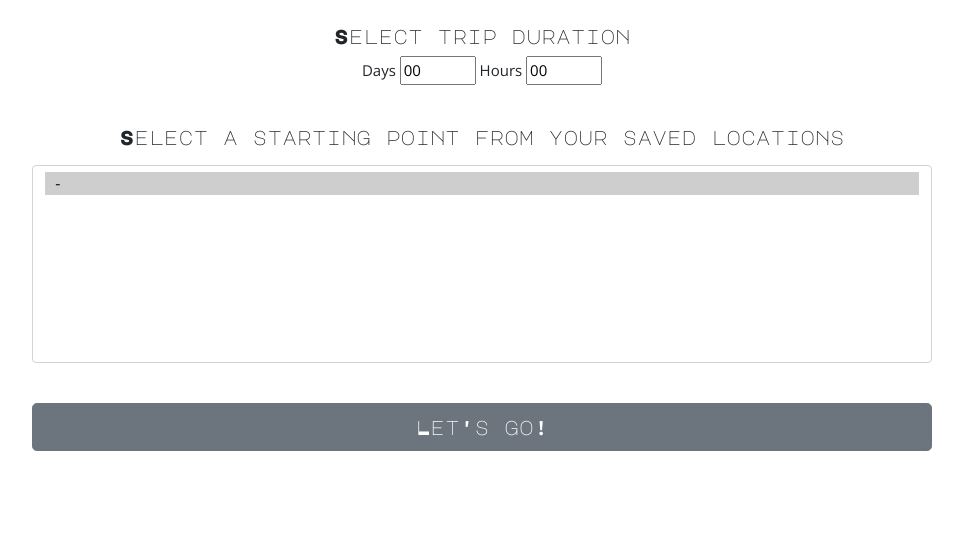
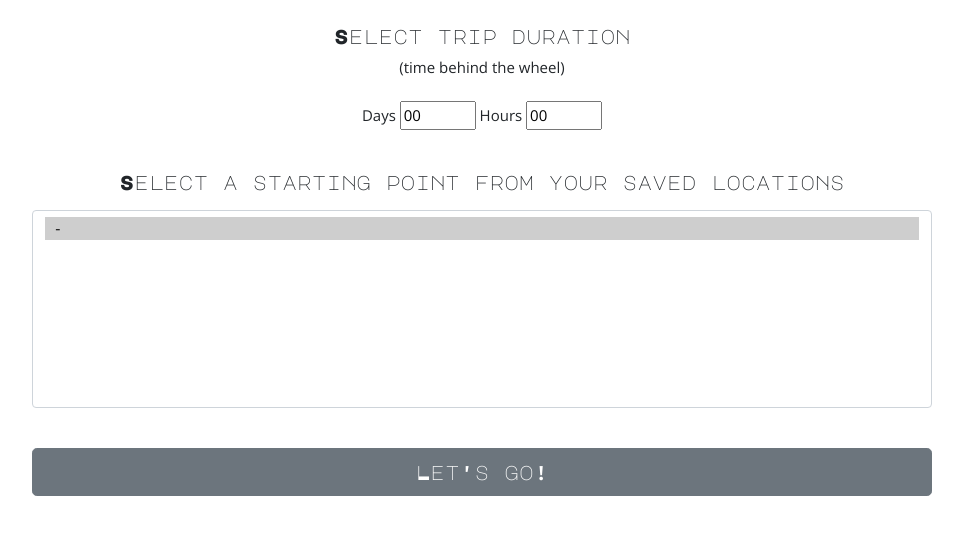
Before and after one commit to erinforman/OnDeck, a Flask app: template templates/itinerary.html in a window 1280 px wide. Shown: the top 535 px of the page, without its empty margins (158-1121 px from the left). Run offline with Flask 2, Linux system fonts and the light colour scheme; the template is opened without the code that fills it, so the values that code supplies are empty; some libraries are stand-ins or nearby versions; some web fonts are replaced.

Commit message:
Add additional instruction text to itinerary selector

```diff
--- a/templates/itinerary.html
+++ b/templates/itinerary.html
@@ -15,7 +15,10 @@
            <br>
             <div align="center">
             <h5>Select trip duration</h5>
-            <p>
+            <p>(time behind the wheel)
+              <br>
+              <br>
+
               Days <input type='number' name='days' min='0' max='1000' step='1' value='00'>
               Hours <input type='number' name='hours' min='0' max='1000' step='1' value='00'>
             </p>
```
